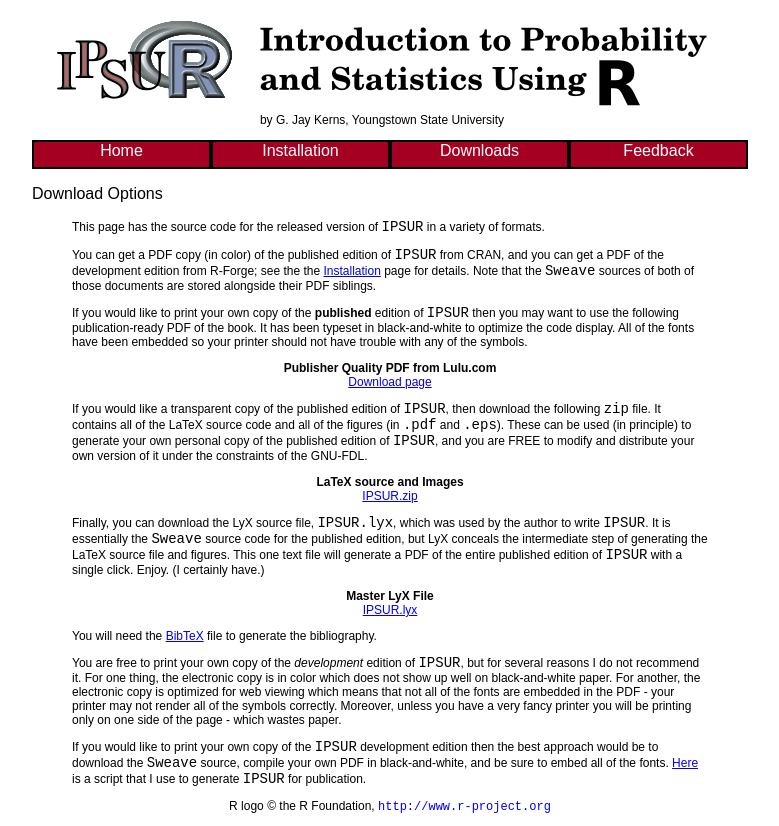
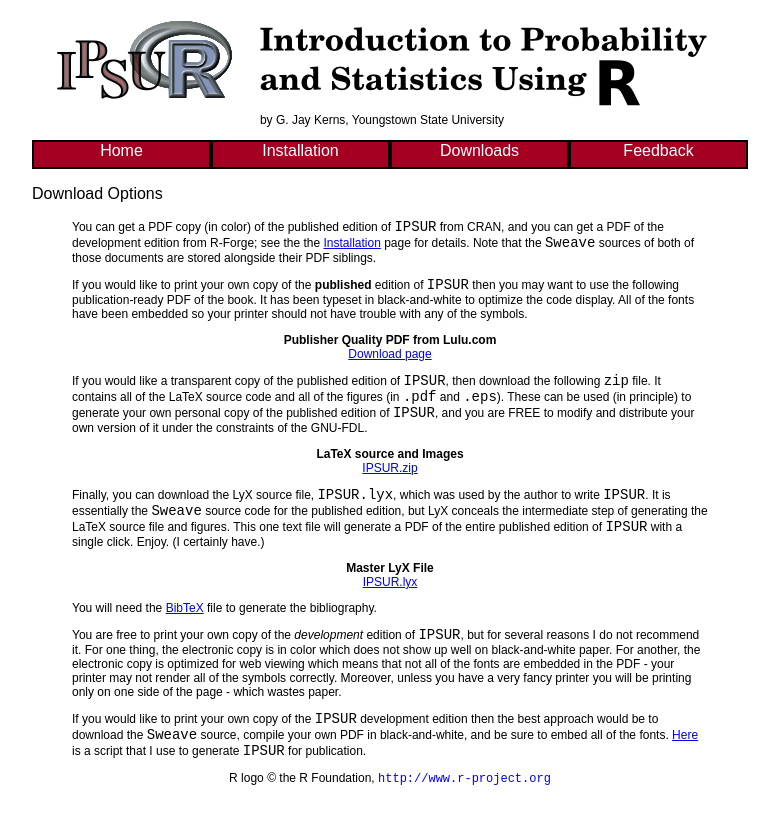
Before and after one commit to r-forge/ipsur, a PHP site: page /book/downloads.php in a window 1280 px wide. Shown: the whole page, without its empty margins (250-1029 px from the left). After the commit the page ends 785 px from the top, so only its background shows below. Run offline with PHP 8.4, Linux system fonts and the light colour scheme.

Commit message:
small change
git-svn-id: svn://svn.r-forge.r-project.org/svnroot/ipsur@166 edb9625f-4e0d-4859-8d74-9fd3b1da38cb

```diff
--- a/www/book/downloads.php
+++ b/www/book/downloads.php
@@ -34,11 +34,6 @@ include "topMenu.php";
 
 <p class="articleTitle">Download Options</p>
 <blockquote>
-
-<p>
-This page has the source code for the released version of <span class="name">IPSUR</span> in a variety of formats.
-</p>
-
 
 <p>
 You can get a PDF copy (in color) of the published edition of <span class="name">IPSUR</span> from CRAN, and you can get a PDF of the development edition from R-Forge;  see the the <a href="installation.php">Installation</a> page for details.  Note that the <span class="name">Sweave</span> sources of both of those documents are stored alongside their PDF siblings.
```
